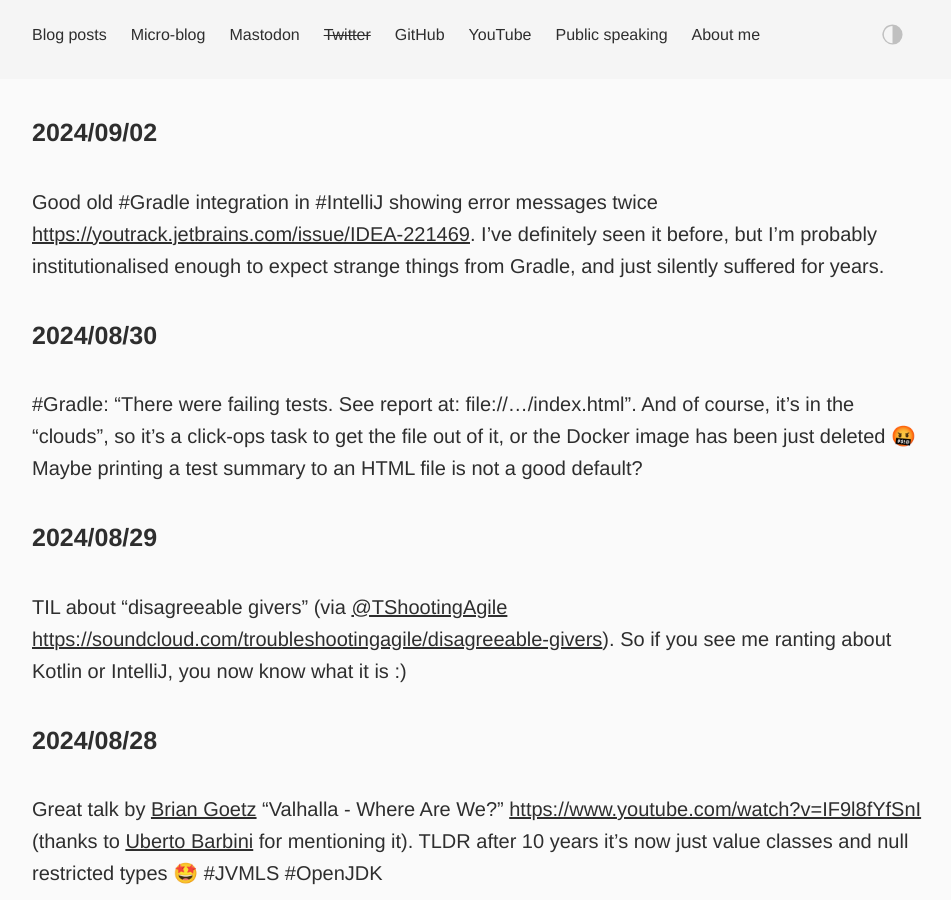
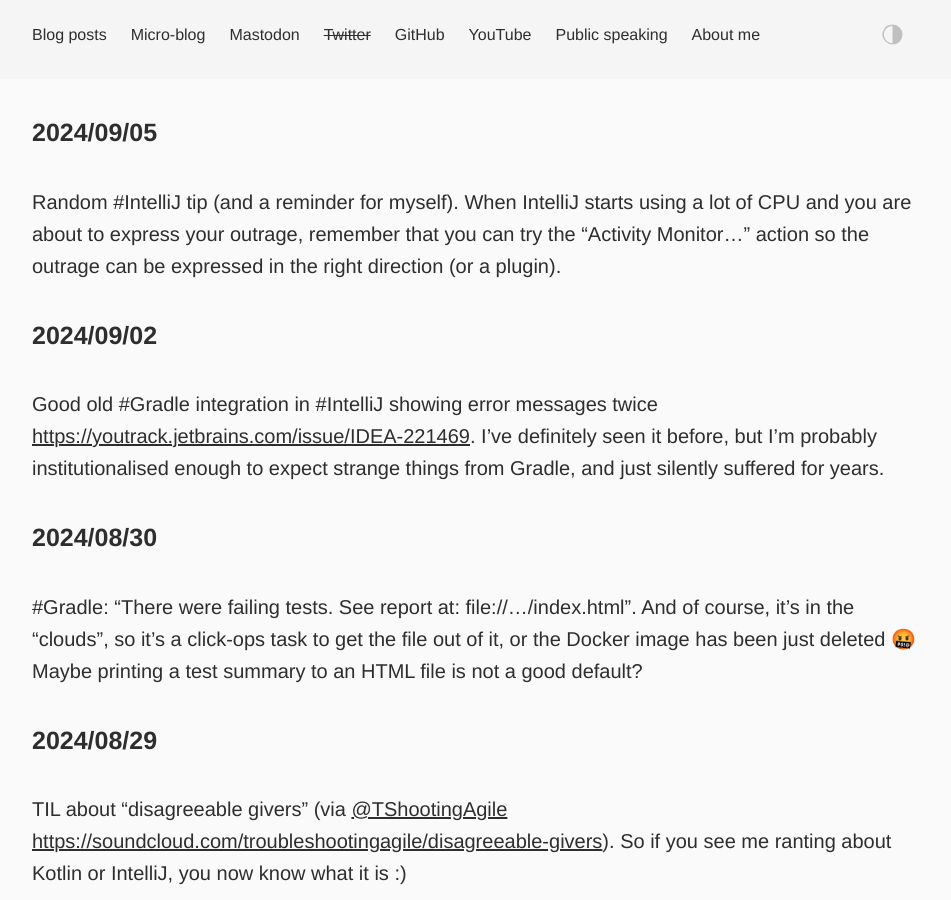
Before and after one commit to dkandalov/dkandalov.github.io, a Jekyll site: the page built from micro-blog.md, in a window 1280 px wide and 900 px high. Shown: the whole window, without its empty margins (160-1111 px from the left). Built offline with Jekyll 4.4.1, drawn with Linux system fonts in a browser that asks for light colours.

Commit message:
updated micro-blog

```diff
--- a/micro-blog.md
+++ b/micro-blog.md
@@ -2,6 +2,9 @@
 layout: post
 permalink: /micro-blog/
 ---
+
+#### 2024/09/05
+Random #IntelliJ tip (and a reminder for myself). When IntelliJ starts using a lot of CPU and you are about to express your outrage, remember that you can try the "Activity Monitor..." action so the outrage can be expressed in the right direction (or a plugin).
 
 #### 2024/09/02
 Good old #Gradle integration in #IntelliJ showing error messages twice <https://youtrack.jetbrains.com/issue/IDEA-221469>. I've definitely seen it before, but I'm probably institutionalised enough to expect strange things from Gradle, and just silently suffered for years.
```
